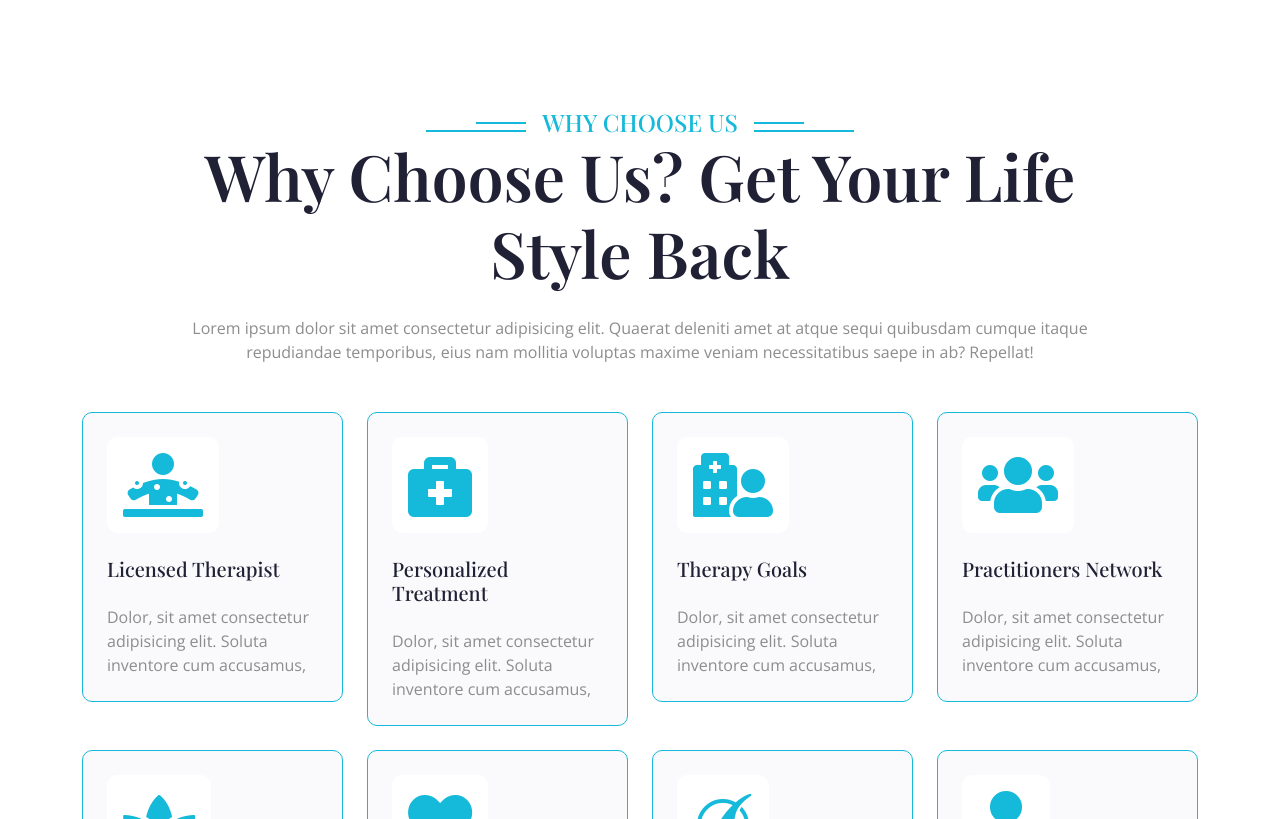
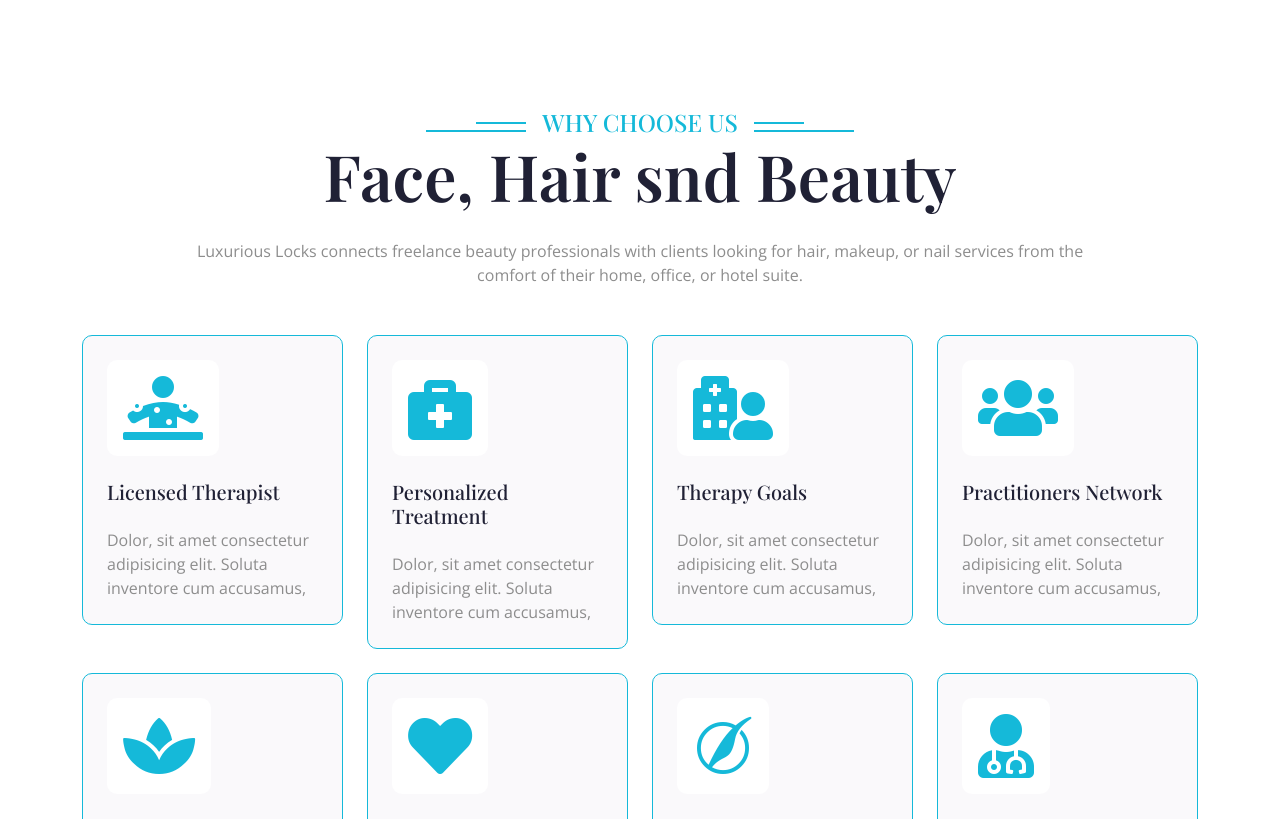
Before and after one commit to DalineSeritsane/Capstone-Beauty-Project, a plain HTML site: page luxurious- locks/index.html in a window 1280 px wide. Shown: the part 1880-2699 px from the top of the page. Drawn offline with nearby package versions, Linux system fonts and the light colour scheme.

Commit message:
services

```diff
--- a/luxurious- locks/index.html
+++ b/luxurious- locks/index.html
@@ -202,8 +202,8 @@
                     <div class="sub-style">
                         <h4 class="sub-title px-3 mb-0">Why Choose Us</h4>
                     </div>
-                    <h1 class="display-3 mb-4">Why Choose Us? Get Your Life Style Back</h1>
-                    <p class="mb-0">Lorem ipsum dolor sit amet consectetur adipisicing elit. Quaerat deleniti amet at atque sequi quibusdam cumque itaque repudiandae temporibus, eius nam mollitia voluptas maxime veniam necessitatibus saepe in ab? Repellat!</p>
+                    <h1 class="display-3 mb-4">Face, Hair snd Beauty</h1>
+                    <p class="mb-0">Luxurious Locks connects freelance beauty professionals with clients looking for hair, makeup, or nail services from the comfort of their home, office, or hotel suite.</p>
                 </div>
                 <div class="row g-4 justify-content-center">
                     <div class="col-md-6 col-lg-4 col-xl-3 wow fadeInUp" data-wow-delay="0.1s">
```
